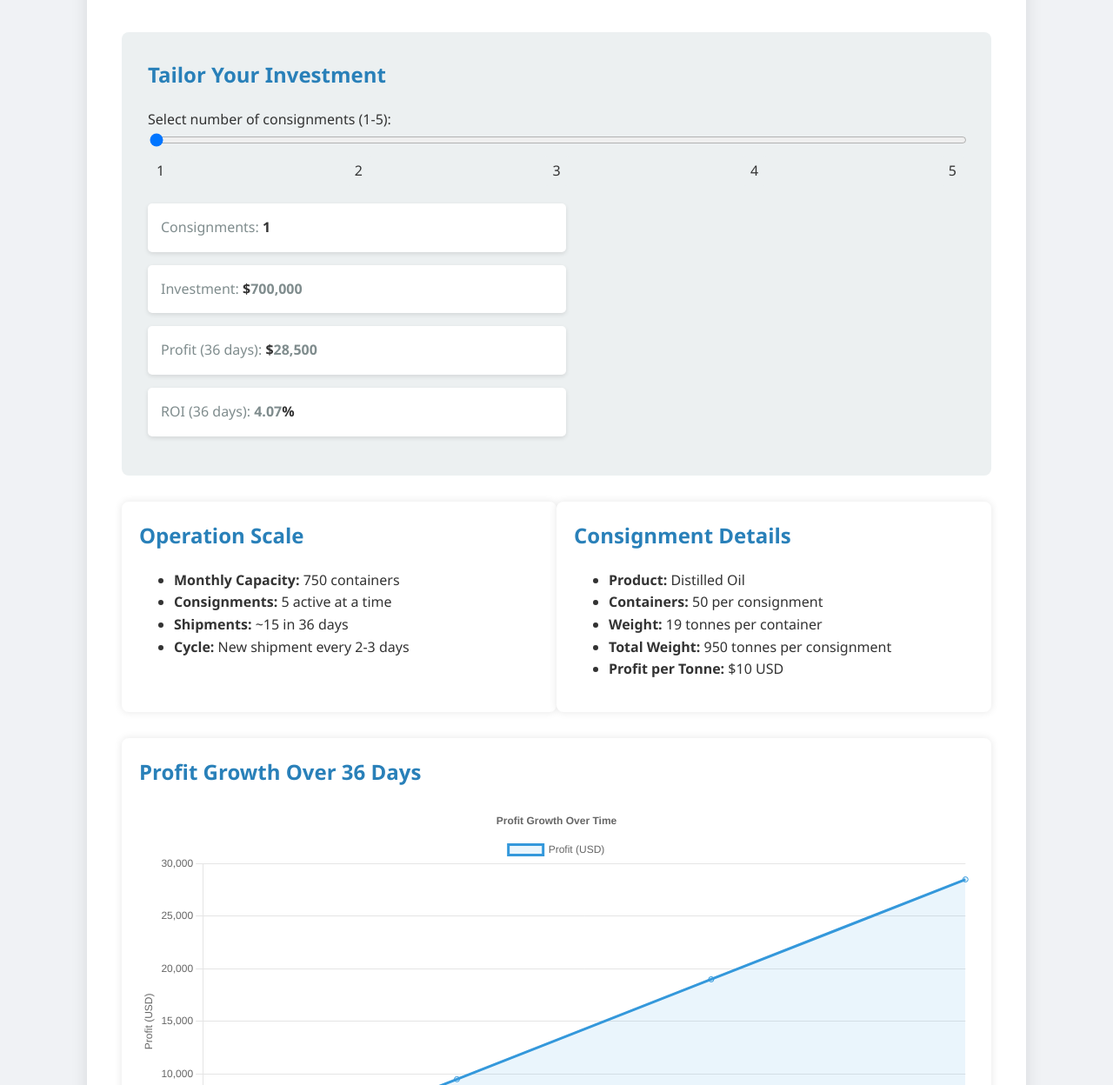
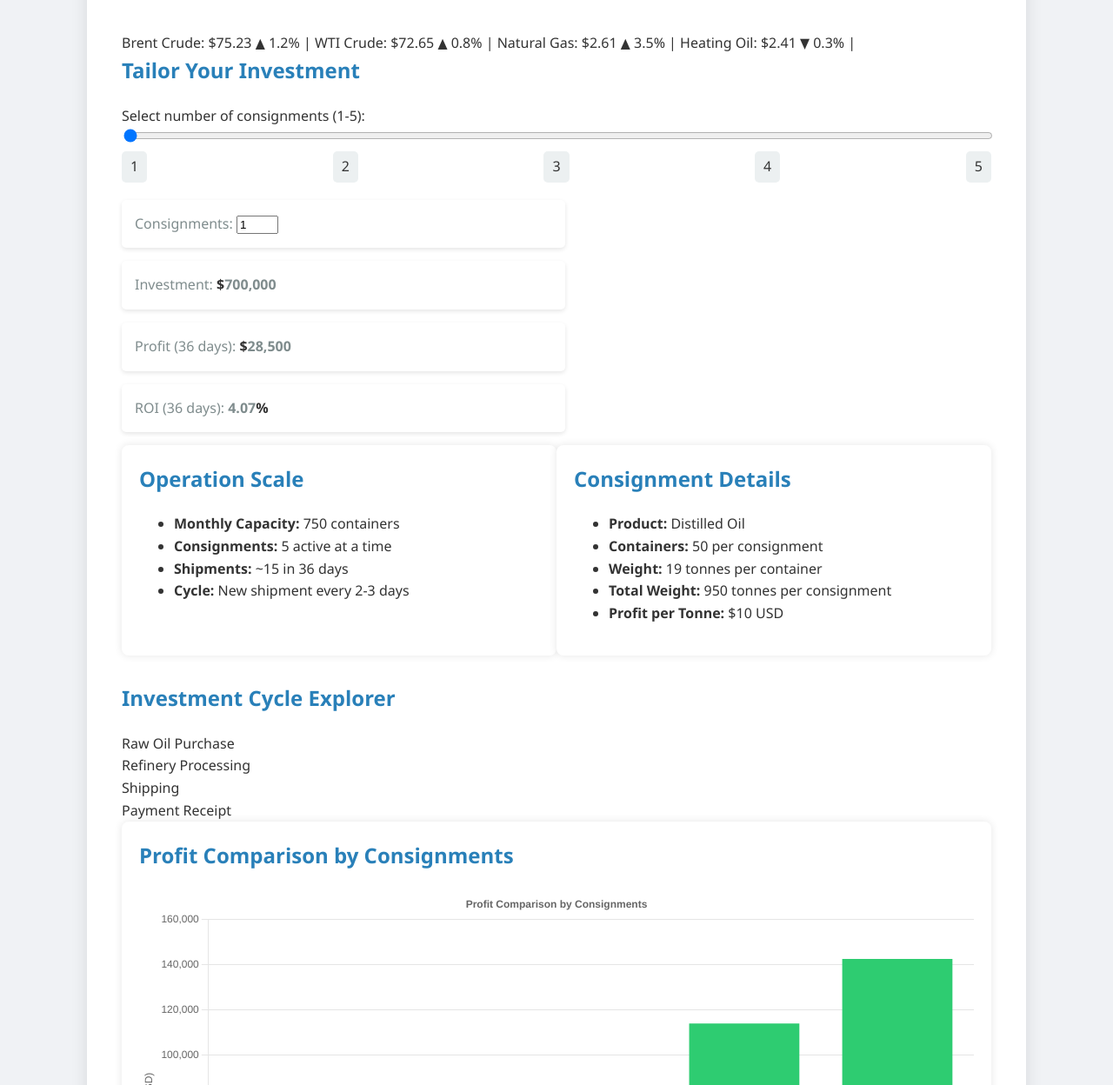
Before and after one commit to arungitm/arungitm.github.io, a plain HTML site: page index.html in a window 1280 px wide. Shown: the part 224-1472 px from the top of the page at 87% size. Drawn offline with nearby package versions, Linux system fonts and the light colour scheme.

Commit message:
index.html

```diff
--- a/index.html
+++ b/index.html
@@ -3,18 +3,24 @@
 <head>
     <meta charset="UTF-8">
     <meta name="viewport" content="width=device-width, initial-scale=1.0">
-    <title>Premium Oil Export Investment Opportunity</title>
+    <title>EnerBlaze Global - Premium Oil Export Investment Opportunity</title>
     <link rel="stylesheet" href="styles.css">
     <script src="https://cdn.jsdelivr.net/npm/chart.js"></script>
 </head>
 <body>
     <div class="container">
         <header>
-            <h1 class="title">Premium Oil Export Investment Opportunity</h1>
+            <h1 class="title">EnerBlaze Global</h1>
             <p class="subtitle">Scalable High-Margin Venture for Discerning Investors</p>
         </header>
 
-        <section class="investment-calculator">
+        <div class="oil-price-ticker">
+            <div class="ticker-content">
+                Brent Crude: $75.23 ▲ 1.2% | WTI Crude: $72.65 ▲ 0.8% | Natural Gas: $2.61 ▲ 3.5% | Heating Oil: $2.41 ▼ 0.3% |
+            </div>
+        </div>
+
+        <section class="investment-simulator">
             <h2>Tailor Your Investment</h2>
             <div class="slider-container">
                 <label for="consignments-slider">Select number of consignments (1-5):</label>
@@ -28,7 +34,7 @@
                 </div>
             </div>
             <div class="stats">
-                <div class="stat-item"><span>Consignments:</span> <strong id="consignments-value">1</strong></div>
+                <div class="stat-item"><span>Consignments:</span> <input type="number" id="consignments-input" min="1" max="5" value="1"></div>
                 <div class="stat-item"><span>Investment:</span> <strong>$<span id="investment-value">700,000</span></strong></div>
                 <div class="stat-item"><span>Profit (36 days):</span> <strong>$<span id="profit-value">28,500</span></strong></div>
                 <div class="stat-item"><span>ROI (36 days):</span> <strong><span id="roi-value">4.07</span>%</strong></div>
@@ -58,10 +64,18 @@
             </section>
         </div>
 
-        <section class="chart-container">
-            <h2>Profit Growth Over 36 Days</h2>
-            <canvas id="profit-growth-chart"></canvas>
+        <section class="investment-cycle-explorer">
+            <h2>Investment Cycle Explorer</h2>
+            <div class="interactive-cycle">
+                <div class="cycle-step" onclick="showInfo('purchase')">Raw Oil Purchase</div>
+                <div class="cycle-step" onclick="showInfo('refinery')">Refinery Processing</div>
+                <div class="cycle-step" onclick="showInfo('shipping')">Shipping</div>
+                <div class="cycle-step" onclick="showInfo('payment')">Payment Receipt</div>
+            </div>
+            <div id="cycleInfo" class="cycle-info"></div>
         </section>
+
+
 
         <section class="chart-container">
             <h2>Profit Comparison by Consignments</h2>
@@ -79,7 +93,7 @@
                 <li><strong>Day 8:</strong> Loading onto ship</li>
                 <li><strong>Day 9:</strong> Ship departure</li>
                 <li><strong>Day 11-12:</strong> Bill of Lading (BL) processing</li>
-                <li><strong>Day 12:</strong> Payment settlement (2-3 days after ship departure)</li>
+                <li><strong>Day 12:</strong> Payment settlement</li>
             </ol>
             <p><strong>Note:</strong> The entire process takes 12 days, with payment typically settled within 1 day after the BL is submitted.</p>
         </section>
@@ -93,13 +107,17 @@
                 <li><strong>Frequent Cycles:</strong> Consistent cash flow with new shipments every 2-3 days</li>
                 <li><strong>Proven Process:</strong> Efficient 12 day cycle from acquisition to payment</li>
                 <li><strong>Quality Assurance:</strong> Stringent refining and quality control protocols</li>
-                <li><strong>Attractive ROI:</strong> 4.07% return per consignment in a brief 36-day period</li>
+                <li><strong>Attractive ROI:</strong> 4.07% return in a brief 36-day period</li>
             </ul>
         </section>
 
         <footer>
             <p>Elevate your portfolio with our premium oil export venture.</p>
+<<<<<<< HEAD
+            <p>© 2023 EnerBlaze Global. All rights reserved. | <a href="#">Legal Disclaimer</a> | <a href="#">Risk Disclosure</a></p>
+=======
             <p>Thank You for your time</p>
+>>>>>>> 605607baf21b711d650230d90235cd08cba7b2ad
         </footer>
     </div>
 
```
